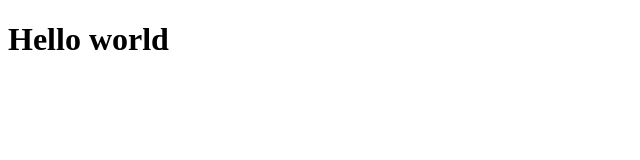
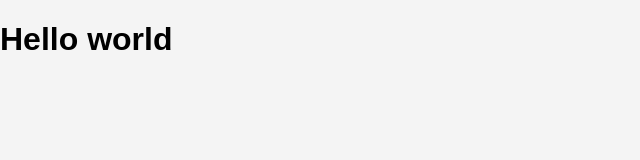
Before and after one commit to Jonaljung1991/lab1-2, a plain HTML site: page index.html in a window 1280 px wide. Shown: the full height of the page, 0-640 px from the left. Drawn offline with Linux system fonts and the light colour scheme.

Commit message:
linked css

```diff
--- a/index.html
+++ b/index.html
@@ -5,6 +5,7 @@
     <meta name="viewport" content="width=device-width, initial-scale=1.0">
 
     <title>Welcome to Lab 1 and 2</title>
+    <link rel="stylesheet" href="css/labStyle.css">
     <script src="js/lab.js">
 
     </script>
```
